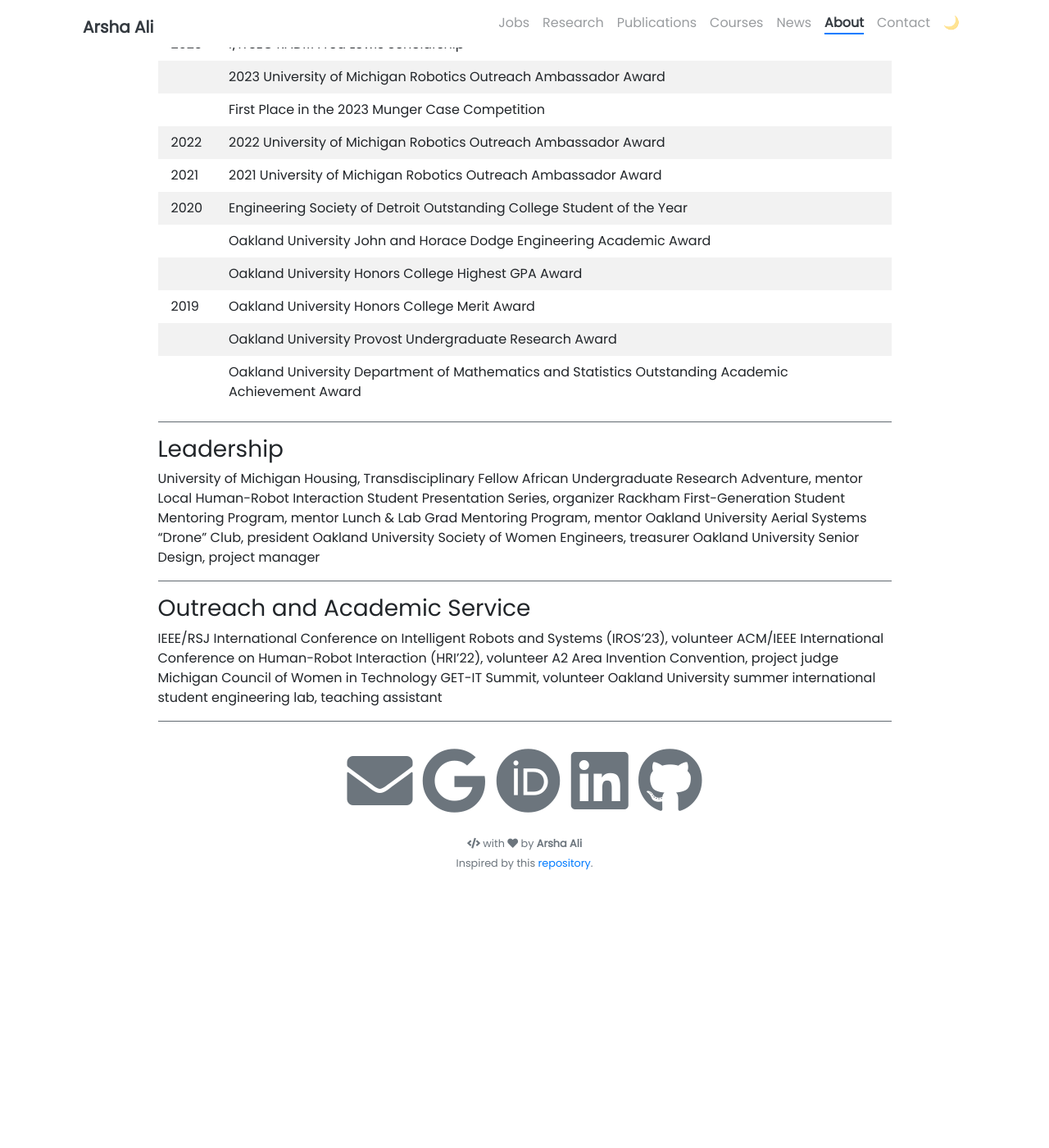
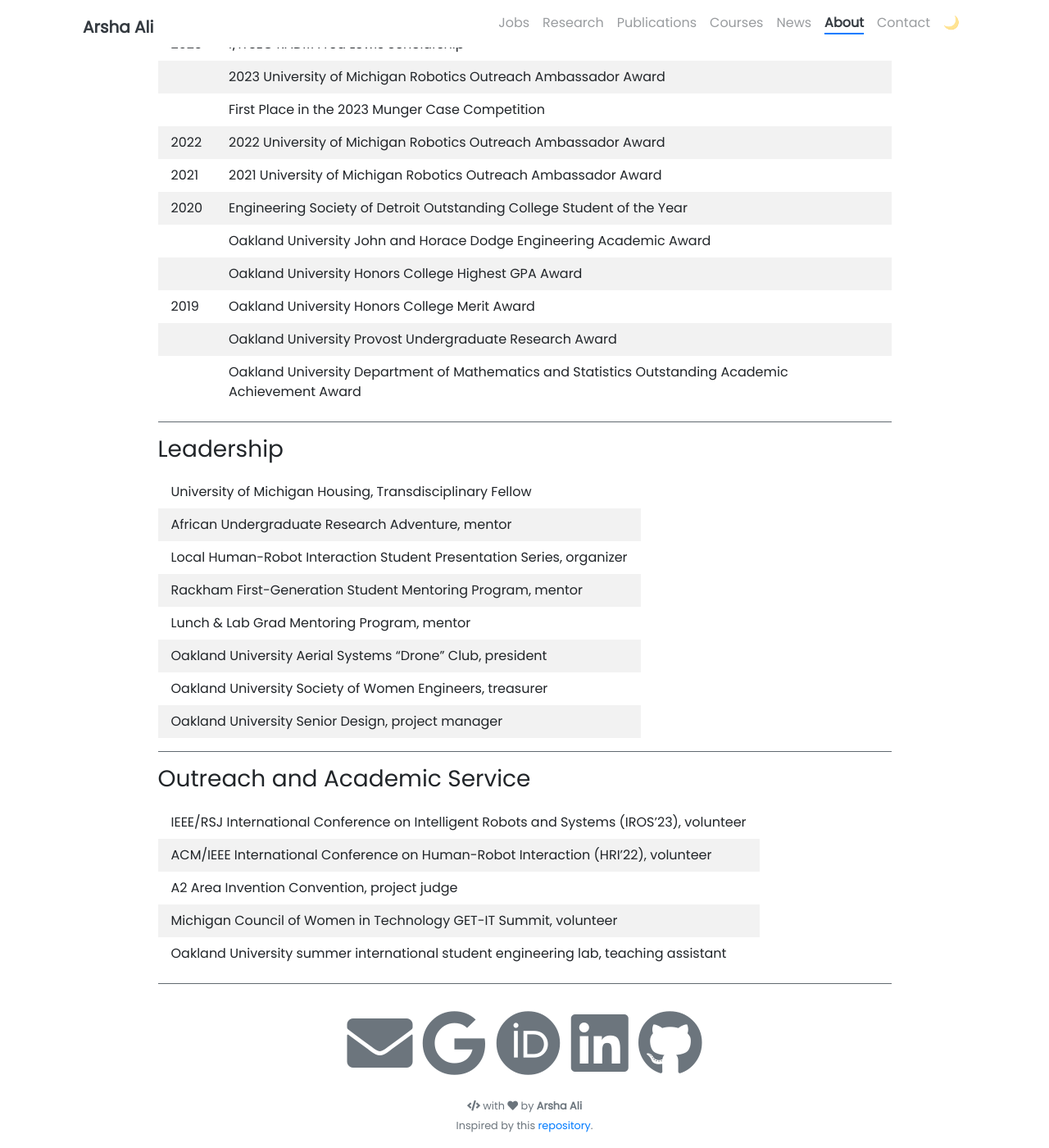
Before and after one commit to arshaali/arshaali.github.io, a Jekyll site: the page built from pages/about.md, in a window 1280 px wide and 1400 px high, scrolled down 1294 px. Shown: the whole window at 82% size. Built offline with Jekyll 4.4.1, drawn with Linux system fonts in a browser that asks for light colours; nearby versions of some CDN libraries; before the commit the page ends 2374 px from its top, so only the background shows below that.

```diff
--- a/pages/about.md
+++ b/pages/about.md
@@ -70,14 +70,14 @@ td, th {
 }
 </style>
 
-University of Michigan Housing, Transdisciplinary Fellow
-African Undergraduate Research Adventure, mentor
-Local Human-Robot Interaction Student Presentation Series, organizer
-Rackham First-Generation Student Mentoring Program, mentor
-Lunch & Lab Grad Mentoring Program, mentor
-Oakland University Aerial Systems "Drone" Club, president
-Oakland University Society of Women Engineers, treasurer
-Oakland University Senior Design, project manager
+| University of Michigan Housing, Transdisciplinary Fellow
+| African Undergraduate Research Adventure, mentor
+| Local Human-Robot Interaction Student Presentation Series, organizer
+| Rackham First-Generation Student Mentoring Program, mentor
+| Lunch & Lab Grad Mentoring Program, mentor
+| Oakland University Aerial Systems "Drone" Club, president
+| Oakland University Society of Women Engineers, treasurer
+| Oakland University Senior Design, project manager
 
 ---
 
@@ -89,10 +89,10 @@ td, th {
 }
 </style>
 
-IEEE/RSJ International Conference on Intelligent Robots and Systems (IROS'23), volunteer
-ACM/IEEE International Conference on Human-Robot Interaction (HRI'22), volunteer
-A2 Area Invention Convention, project judge
-Michigan Council of Women in Technology GET-IT Summit, volunteer
-Oakland University summer international student engineering lab, teaching assistant
+| IEEE/RSJ International Conference on Intelligent Robots and Systems (IROS'23), volunteer
+| ACM/IEEE International Conference on Human-Robot Interaction (HRI'22), volunteer
+| A2 Area Invention Convention, project judge
+| Michigan Council of Women in Technology GET-IT Summit, volunteer
+| Oakland University summer international student engineering lab, teaching assistant
 
 ---
```
